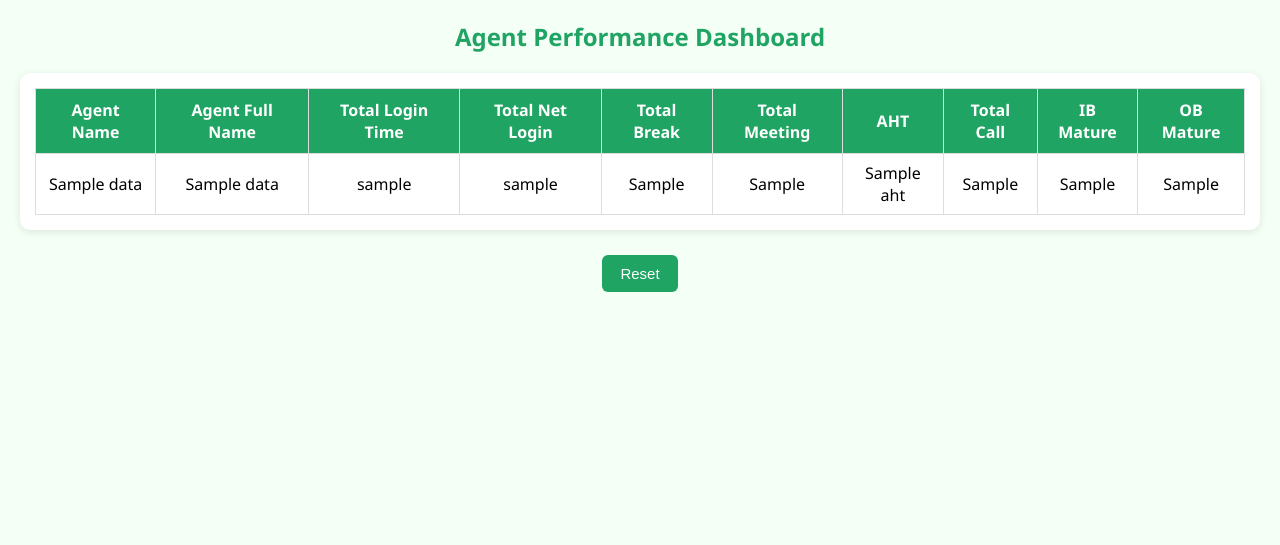
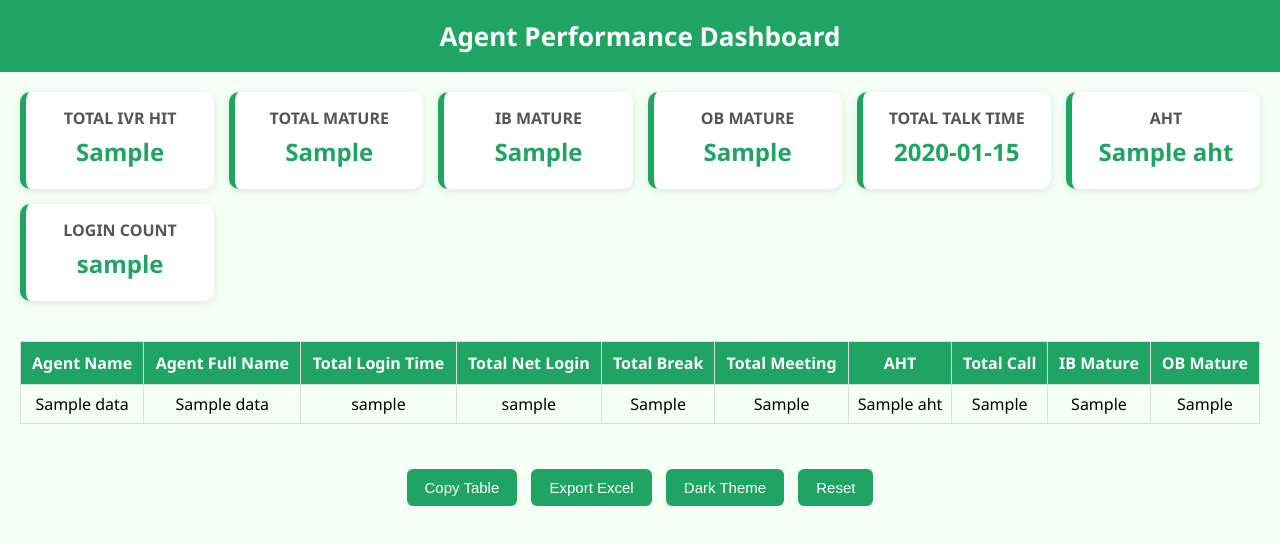
Before and after one commit to Viratmalakar/agent.performance.site, a Flask app: template templates/result.html in a window 1280 px wide. Shown: the top 545 px of the page. Run offline with Flask 3, Linux system fonts and the light colour scheme; the template is opened without the code that fills it: most values are stand-ins (such as "Sample title", 1, 10 or a date in 2020).

Commit message:
Enhance result.html with dark mode and buttons

```diff
--- a/templates/result.html
+++ b/templates/result.html
@@ -4,25 +4,45 @@
 <title>Agent Performance Dashboard</title>
 <link rel="icon" href="{{ url_for('static', filename='favicon.ico') }}">
 
+<script src="https://cdnjs.cloudflare.com/ajax/libs/html2canvas/1.4.1/html2canvas.min.js"></script>
+
 <style>
 body{
 font-family:Segoe UI;
 background:#f4fff6;
-margin:20px;
+margin:0;
 }
 
-h2{
+header{
+background:#1fa463;
+color:white;
+padding:18px;
 text-align:center;
-color:#1fa463;
+font-size:26px;
+font-weight:bold;
 }
 
-.table-box{
+.cards{
+display:grid;
+grid-template-columns:repeat(auto-fit,minmax(180px,1fr));
+gap:15px;
+padding:20px;
+}
+
+.card{
 background:white;
 padding:15px;
+border-left:6px solid #1fa463;
 border-radius:10px;
-box-shadow:0 2px 8px rgba(0,0,0,0.1);
-overflow:auto;
-max-height:650px;
+box-shadow:0 2px 8px rgba(0,0,0,.1);
+text-align:center;
+}
+
+.card h4{margin:0;color:#555}
+.card h2{margin:6px 0;color:#1fa463}
+
+.table-box{
+padding:20px;
 }
 
 table{
@@ -49,7 +69,6 @@ tbody tr:hover{
 background:#e9fff5;
 }
 
-/* 🔴 Highlight cell style */
 .redcell{
 background:#ffdddd;
 color:navy;
@@ -58,7 +77,7 @@ font-weight:bold;
 
 .buttons{
 text-align:center;
-margin-top:20px;
+margin:20px;
 }
 
 button{
@@ -68,23 +87,42 @@ border:none;
 padding:10px 18px;
 border-radius:6px;
 font-size:15px;
+margin:5px;
 cursor:pointer;
-margin:5px;
 }
 
 button:hover{
 background:#178a55;
 }
+
+/* DARK MODE */
+.dark body{background:#111;color:white;}
+.dark header{background:#222;}
+.dark .card{background:#222;color:white;}
+.dark table{color:white;}
+.dark th{background:#333;}
+.dark td{border-color:#444;}
 </style>
 </head>
 
 <body>
 
-<h2>Agent Performance Dashboard</h2>
+<header>Agent Performance Dashboard</header>
 
-<div class="table-box">
+<!-- 🔹 GRAND TOTAL CARDS -->
+<div class="cards">
+<div class="card"><h4>TOTAL IVR HIT</h4><h2>{{gt["TOTAL IVR HIT"]}}</h2></div>
+<div class="card"><h4>TOTAL MATURE</h4><h2>{{gt["TOTAL MATURE"]}}</h2></div>
+<div class="card"><h4>IB MATURE</h4><h2>{{gt["IB MATURE"]}}</h2></div>
+<div class="card"><h4>OB MATURE</h4><h2>{{gt["OB MATURE"]}}</h2></div>
+<div class="card"><h4>TOTAL TALK TIME</h4><h2>{{gt["TOTAL TALK TIME"]}}</h2></div>
+<div class="card"><h4>AHT</h4><h2>{{gt["AHT"]}}</h2></div>
+<div class="card"><h4>LOGIN COUNT</h4><h2>{{gt["LOGIN COUNT"]}}</h2></div>
+</div>
+
+<!-- 🔹 TABLE -->
+<div class="table-box" id="tableArea">
 <table>
-
 <thead>
 <tr>
 <th>Agent Name</th>
@@ -103,38 +141,54 @@ background:#178a55;
 <tbody>
 {% for r in data %}
 <tr>
-
-<td>{{ r["Agent Name"] }}</td>
-<td>{{ r["Agent Full Name"] }}</td>
-<td>{{ r["Total Login Time"] }}</td>
+<td>{{r["Agent Name"]}}</td>
+<td>{{r["Agent Full Name"]}}</td>
+<td>{{r["Total Login Time"]}}</td>
 
 <td class="{% if r['__red_net'] %}redcell{% endif %}">
-{{ r["Total Net Login"] }}
+{{r["Total Net Login"]}}
 </td>
 
 <td class="{% if r['__red_break'] %}redcell{% endif %}">
-{{ r["Total Break"] }}
+{{r["Total Break"]}}
 </td>
 
 <td class="{% if r['__red_meet'] %}redcell{% endif %}">
-{{ r["Total Meeting"] }}
+{{r["Total Meeting"]}}
 </td>
 
-<td>{{ r["AHT"] }}</td>
-<td>{{ r["Total Call"] }}</td>
-<td>{{ r["IB Mature"] }}</td>
-<td>{{ r["OB Mature"] }}</td>
-
+<td>{{r["AHT"]}}</td>
+<td>{{r["Total Call"]}}</td>
+<td>{{r["IB Mature"]}}</td>
+<td>{{r["OB Mature"]}}</td>
 </tr>
 {% endfor %}
 </tbody>
-
 </table>
 </div>
 
+<!-- 🔹 BUTTONS -->
 <div class="buttons">
+<button onclick="copyImage()">Copy Table</button>
+<button onclick="location.href='/export'">Export Excel</button>
+<button onclick="toggleDark()">Dark Theme</button>
 <button onclick="location.href='/'">Reset</button>
 </div>
 
+<script>
+function copyImage(){
+html2canvas(document.getElementById("tableArea"),{scale:2}).then(c=>{
+c.toBlob(b=>{
+navigator.clipboard.write([new ClipboardItem({"image/png":b})]);
+alert("Table copied as image");
+});
+});
+}
+
+function toggleDark(){
+document.documentElement.classList.toggle("dark");
+}
+</script>
+
 </body>
 </html>
```
